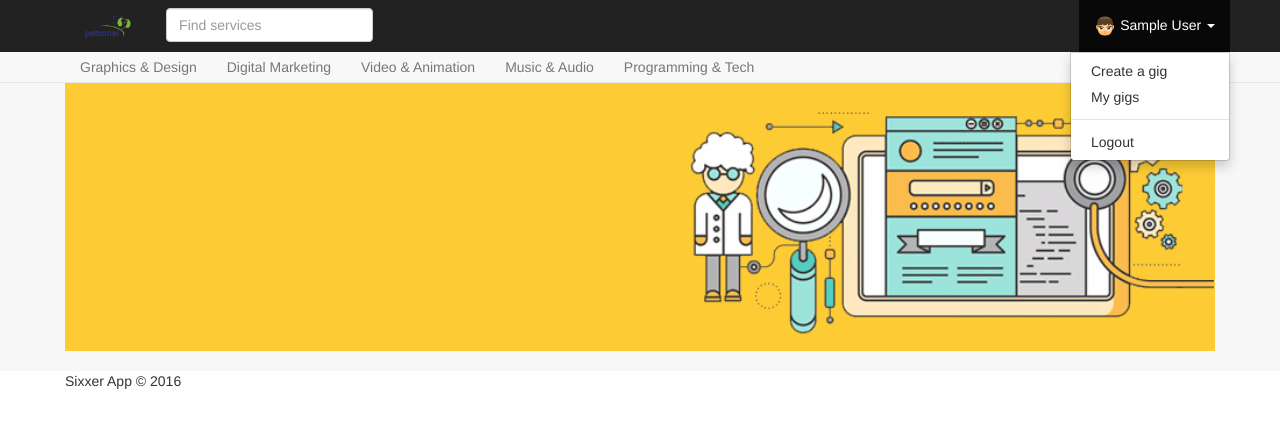
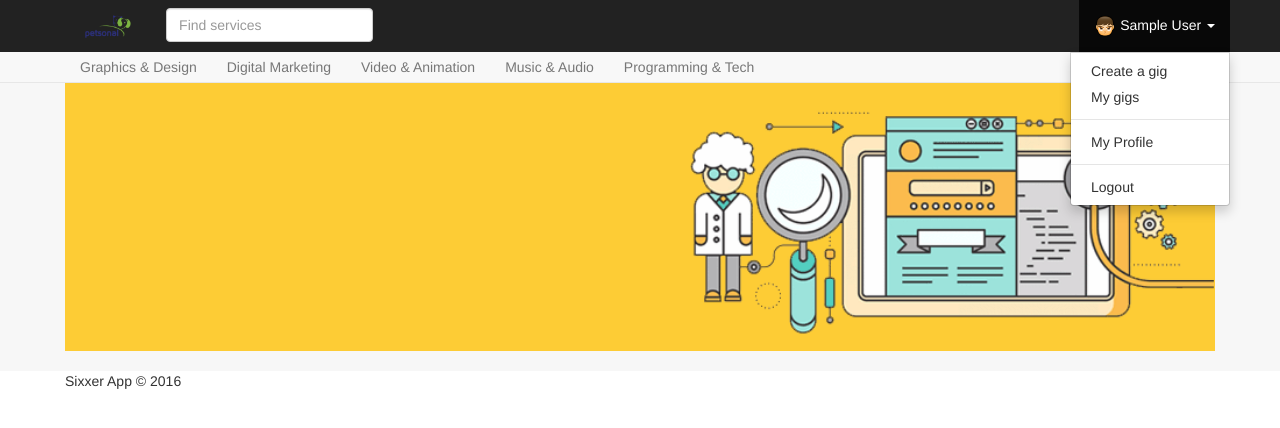
Before and after one commit to manuelm3z/sixerr, a Django app: page / in a window 1280 px wide, after a click that opens the changed part. Shown: the top 428 px of the page. Run offline with Django 3.2, Linux system fonts and the light colour scheme; the visitor is signed in with stand-in values (Sample User, id 1); data that the repository does not hold is empty; some libraries are stand-ins or nearby versions.

Commit message:
Create User Profile page

```diff
--- a/sixerrapp/templates/base.html
+++ b/sixerrapp/templates/base.html
@@ -35,6 +35,10 @@
 								</li>
 								<li>
 									<a href="{% url 'my_gigs' %}">My gigs</a>
+								</li>
+								<li role="separator" class="divider"></li>
+								<li>
+									<a href="{% url 'profile' user.username %}">My Profile</a>
 								</li>
 								<li role="separator" class="divider"></li>
 								<li>
--- a/sixerrapp/templates/gig_detail.html
+++ b/sixerrapp/templates/gig_detail.html
@@ -49,7 +49,9 @@
 			<div class="panel panel-default">
 				<div class="panel-body">
 					<img src="{% if gig.user.profile %} {{ gig.user.profile.avatar }} {% else %} {% static 'img/avatar.png' %} {% endif %}" class="img-circle center-block" height="100" width="100">
-					<h4 class="text-center">{{ gig.user.username }}</h4>
+					<a href="{% url 'profile' gig.user.username %}">
+						<h4 class="text-center">{{ gig.user.username }}</h4>
+					</a>
 					<hr>
 					<p>{{ gig.user.profile.about }}</p>
 				</div>
--- a/sixerrapp/templates/home.html
+++ b/sixerrapp/templates/home.html
@@ -18,7 +18,7 @@
 						<a href="{% url 'gig_detail' gig.id %}">{{ gig.title }}</a>
 					</p>
 					<p>
-						<span>by <a href="#">{{ gig.user.username }}</a></span>
+						<span>by <a href="{% url 'profile' gig.user.username %}">{{ gig.user.username }}</a></span>
 						<b class="green pull-right">{{ gig.price }}</b>
 					</p>
 				</div>
--- /dev/null
+++ b/sixerrapp/templates/profile.html
@@ -0,0 +1,6 @@
+{% extends "base.html" %}
+{% load staticfiles %}
+
+{% block page %}
+    Profile Page
+{% endblock %}
--- a/sixerrapp/urls.py
+++ b/sixerrapp/urls.py
@@ -6,5 +6,6 @@ urlpatterns = [
     url(r'^gigs/(?P<id>[0-9]+)/$', views.gig_detail, name='gig_detail'),
 	url(r'^my_gigs/$', views.my_gigs, name='my_gigs'),
 	url(r'^create_gig/$', views.create_gig, name='create_gig'),
-	url(r'^edit_gig/(?P<id>[0-9]+)/$', views.edit_gig, name='edit_gig')
+	url(r'^edit_gig/(?P<id>[0-9]+)/$', views.edit_gig, name='edit_gig'),
+	url(r'^profile/(?P<username>\w+)/$', views.profile, name='profile')
 ]
--- a/sixerrapp/views.py
+++ b/sixerrapp/views.py
@@ -51,3 +51,6 @@ def edit_gig(request, id):
 def my_gigs(request):
 	gigs = Gig.objects.filter(user=request.user)
 	return render(request, 'my_gigs.html', {'gigs': gigs})
+
+def profile(request, username):
+	return render(request, 'profile.html', {})
```
